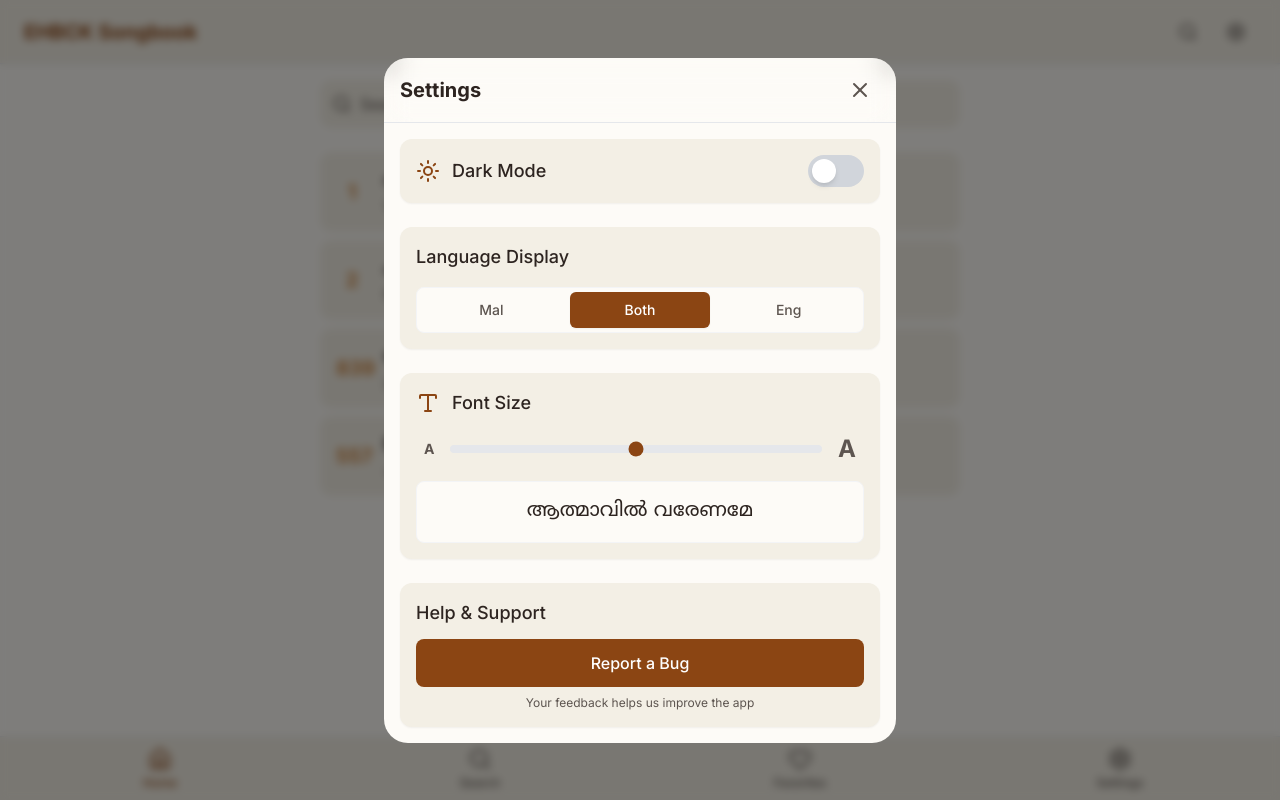
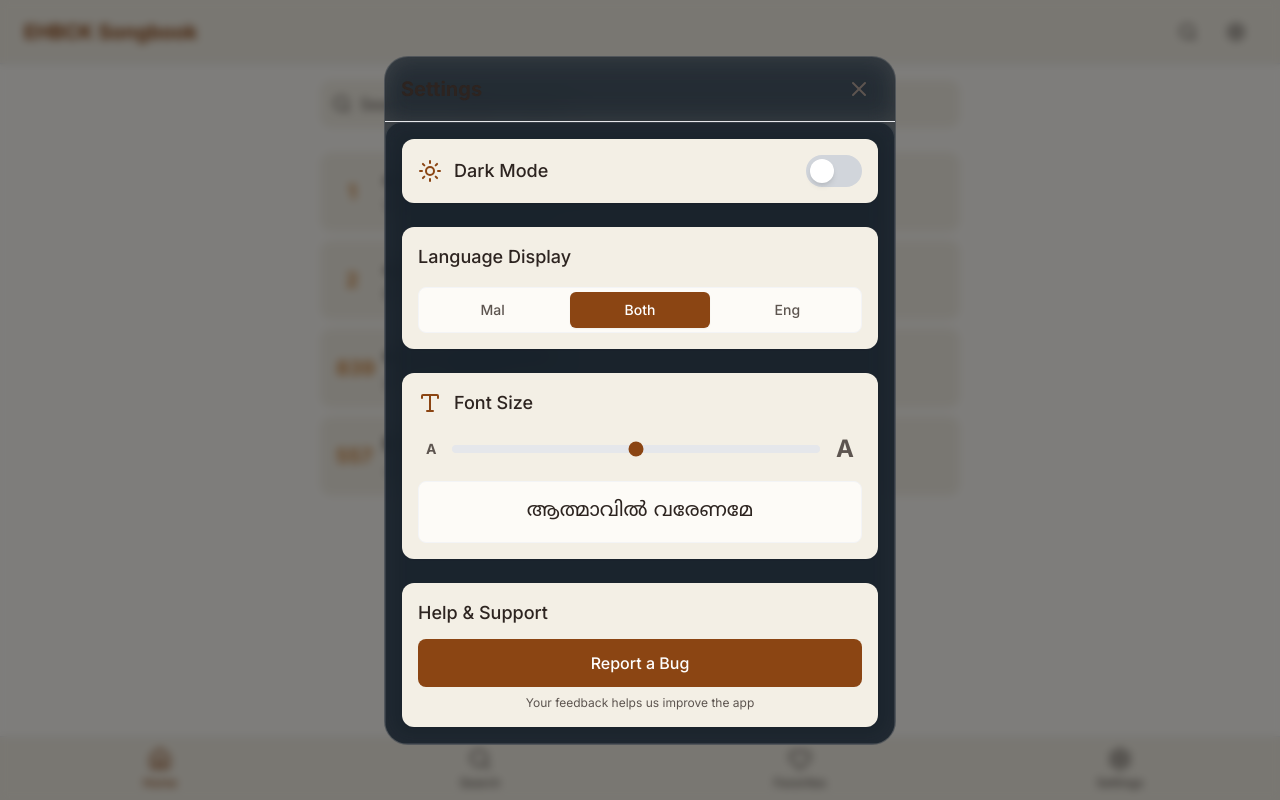
Before and after one commit to brianroyee/PWAsongbook, a React (Vite) app: page / in a window 1280 px wide. Both pictures are taken after a click on the button "Settings". Built offline with nearby package versions, Linux system fonts and the light colour scheme.

Commit message:
feat: introduce settings modal with controls for theme, language, and font size, along with new global styling.

```diff
--- a/src/components/features/SettingsPanel.tsx
+++ b/src/components/features/SettingsPanel.tsx
@@ -5,7 +5,7 @@ export const SettingsPanel = () => {
   const { darkMode, toggleTheme, fontSize, setFontSize, languageMode, setLanguageMode } = useAppStore();
 
   return (
-    <div className="p-4 space-y-6">
+    <div className="p-4 space-y-6 glass">
 
       {/* Theme Toggle */}
       <div className="bg-bg-secondary p-4 rounded-xl flex items-center justify-between shadow-sm">
--- a/src/components/layout/SettingsModal.tsx
+++ b/src/components/layout/SettingsModal.tsx
@@ -18,7 +18,7 @@ export const SettingsModal = ({ isOpen, onClose }: SettingsModalProps) => {
       />
 
       {/* Modal */}
-      <div className="relative w-full max-w-lg bg-bg-primary rounded-t-3xl sm:rounded-3xl max-h-[90vh] overflow-y-auto animate-in slide-in-from-bottom duration-300 sm:slide-in-from-bottom-0">
+      <div className="relative w-full max-w-lg glass rounded-t-3xl sm:rounded-3xl max-h-[90vh] overflow-y-auto animate-fade-in-up sm:slide-in-from-bottom-0">
         <div className="sticky top-0 bg-bg-primary/95 backdrop-blur-md border-b border-gray-200 dark:border-gray-800 px-4 py-3 flex items-center justify-between z-10">
           <h2 className="text-xl font-bold text-text-primary">Settings</h2>
           <button
--- a/src/index.css
+++ b/src/index.css
@@ -1,7 +1,68 @@
 @import url("https://fonts.googleapis.com/css2?family=Inter:wght@400;500;600;700&family=Manjari:wght@400;700&display=swap");
 
 @tailwind base;
-@tailwind components;
+/* Modern design tokens */
+:root {
+  --color-primary: hsl(210, 30%, 12%);
+  --color-secondary: hsl(210, 30%, 18%);
+  --color-accent: hsl(210, 70%, 55%);
+  --color-bg-primary: hsl(210, 30%, 10%);
+  --color-bg-secondary: hsl(210, 30%, 15%);
+  --color-bg-glass: hsla(210, 30%, 12%, 0.6);
+  --color-text-primary: hsl(0, 0%, 95%);
+  --color-text-secondary: hsl(0, 0%, 70%);
+}
+
+/* Glassmorphism for modals and panels */
+.glass {
+  background: var(--color-bg-glass);
+  backdrop-filter: blur(12px);
+  -webkit-backdrop-filter: blur(12px);
+  border: 1px solid hsla(0, 0%, 100%, 0.1);
+  border-radius: 1rem;
+}
+
+/* Gradient background for app root */
+body {
+  background: linear-gradient(135deg, hsl(210, 30%, 12%), hsl(210, 30%, 18%));
+  color: var(--color-text-primary);
+}
+
+/* Keyframe animations */
+@keyframes fadeInUp {
+  0% { opacity: 0; transform: translateY(20px); }
+  100% { opacity: 1; transform: translateY(0); }
+}
+
+@keyframes pulseScale {
+  0%, 100% { transform: scale(1); }
+  50% { transform: scale(1.05); }
+}
+
+/* Utility classes */
+.animate-fade-in-up {
+  animation: fadeInUp 0.4s ease forwards;
+}
+
+.hover-scale {
+  transition: transform 0.2s ease;
+}
+.hover-scale:hover {
+  transform: scale(1.03);
+}
+
+/* Button micro‑animation */
+.btn-primary {
+  background: var(--color-accent);
+  color: var(--color-text-primary);
+  padding: 0.5rem 1rem;
+  border-radius: 0.5rem;
+  transition: background 0.3s ease, transform 0.2s ease;
+}
+.btn-primary:hover {
+  background: hsl(210, 70%, 50%);
+  transform: scale(1.05);
+}
 @tailwind utilities;
 
 @layer base {
```
